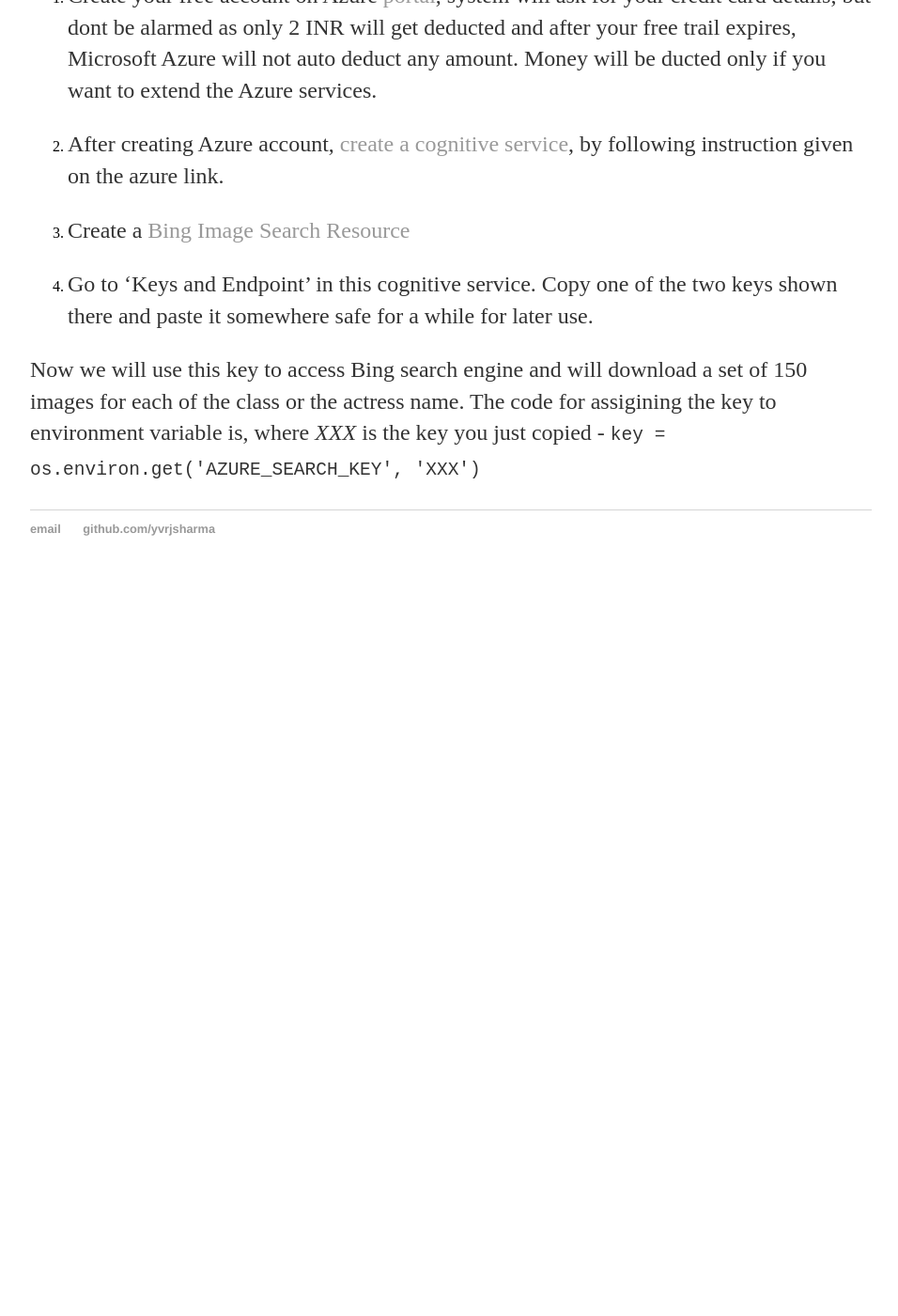
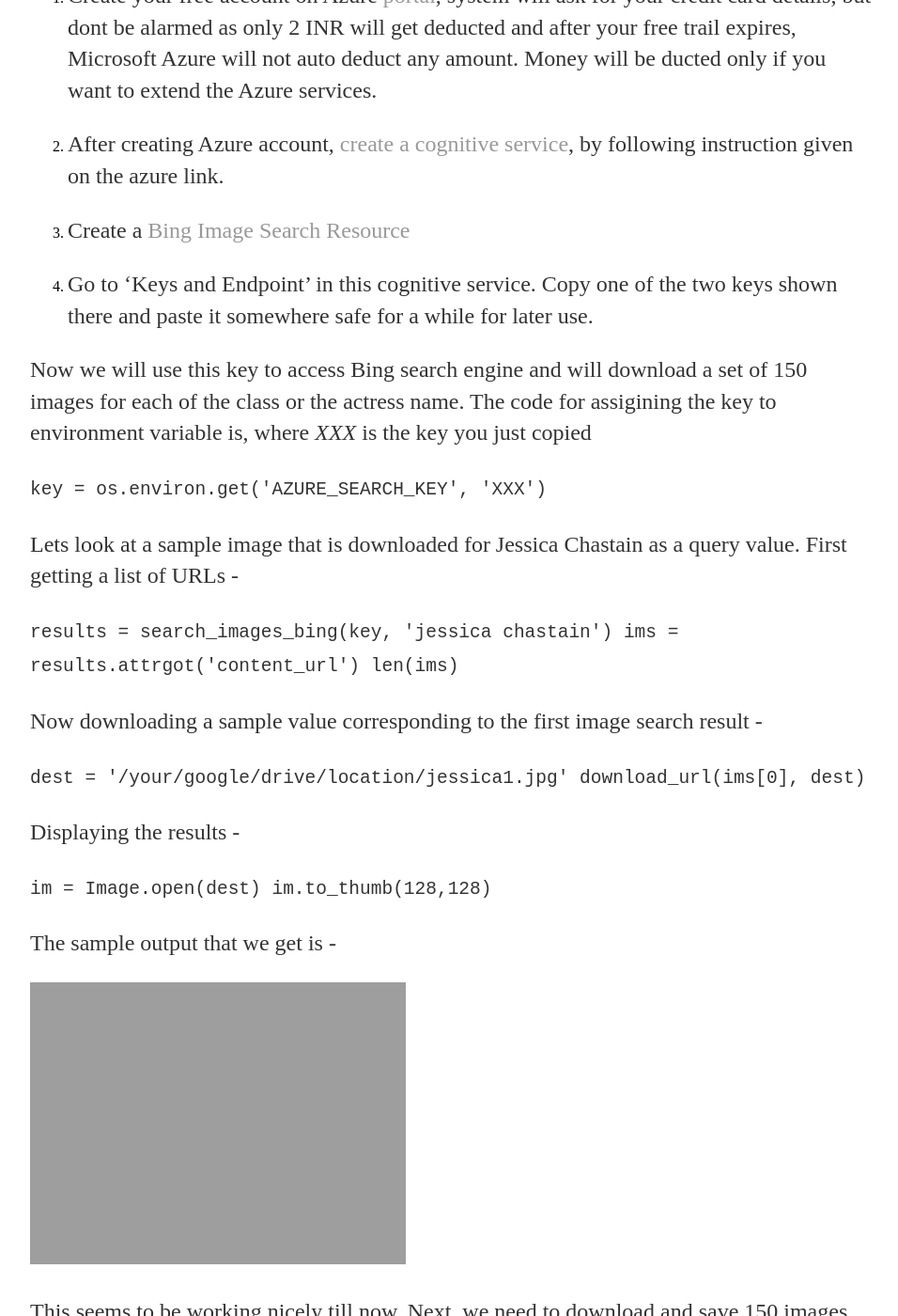
Before and after one commit to yvrjsharma/yvrjsharma.github.io, a Jekyll site: the page built from _posts/2020-09-17-fastai-chap2-build-deploy-dl-models.md, in a window 1280 px wide and 1400 px high, scrolled down 5140 px. Shown: the whole window at 94% size, without its empty margins (160-1116 px from the left). Built offline with Jekyll 4.4.1, drawn with Linux system fonts in a browser that asks for light colours; before the commit the page ends 5770 px from its top, so only the background shows below that; some of the changed text lies outside the part shown.

Commit message:
Update blog

```diff
--- a/_posts/2020-09-17-fastai-chap2-build-deploy-dl-models.md
+++ b/_posts/2020-09-17-fastai-chap2-build-deploy-dl-models.md
@@ -42,5 +42,40 @@
 
 4. Go to 'Keys and Endpoint' in this cognitive service. Copy one of the two keys shown there and paste it somewhere safe for a while for later use.
 
-Now we will use this key to access Bing search engine and will download a set of 150 images for each of the class or the actress name. The code for assigining the key to environment variable is, where _XXX_ is the key you just copied  -
-                    `key = os.environ.get('AZURE_SEARCH_KEY', 'XXX')`
+Now we will use this key to access Bing search engine and will download a set of 150 images for each of the class or the actress name. The code for assigining the key to environment variable is, where _XXX_ is the key you just copied
+
+`key = os.environ.get('AZURE_SEARCH_KEY', 'XXX')`
+
+Lets look at a sample image that is downloaded for Jessica Chastain as a query value. First getting a list of URLs -
+
+`results = search_images_bing(key, 'jessica chastain')
+ims = results.attrgot('content_url')
+len(ims)`
+
+Now downloading a sample value corresponding to the first image search result -
+
+`dest = '/your/google/drive/location/jessica1.jpg'
+download_url(ims[0], dest)`
+
+Displaying the results -
+
+`im = Image.open(dest)
+im.to_thumb(128,128)`
+
+The sample output that we get is -
+
+![]('/images/download.png')
+
+This seems to be working nicely till now. Next, we need to download and save 150 images each for both the actresses. The code for doing so is -
+
+`actress_names = 'jessica chastain', 'bryce dallas howard'
+path = 'your/google/drive/location/where/you/want/save/data'
+for o in actress_names:
+    dest = path + o
+    os.mkdir(dest)
+    results = search_images_bing(key, o)
+    for img in results.attrgot('content_url'):
+      print(img)
+      download_url(img, dest+'/'+img[-img[::-1].find('/'):])`
+
+Our folder has image files, as we'd expect. However, when we download images from the internet, few corrupt ones bound to get downloaded. Since this dataset is very small, you can either go and remove them manually.
```
Also changed, not shown: images/download.png (added).
